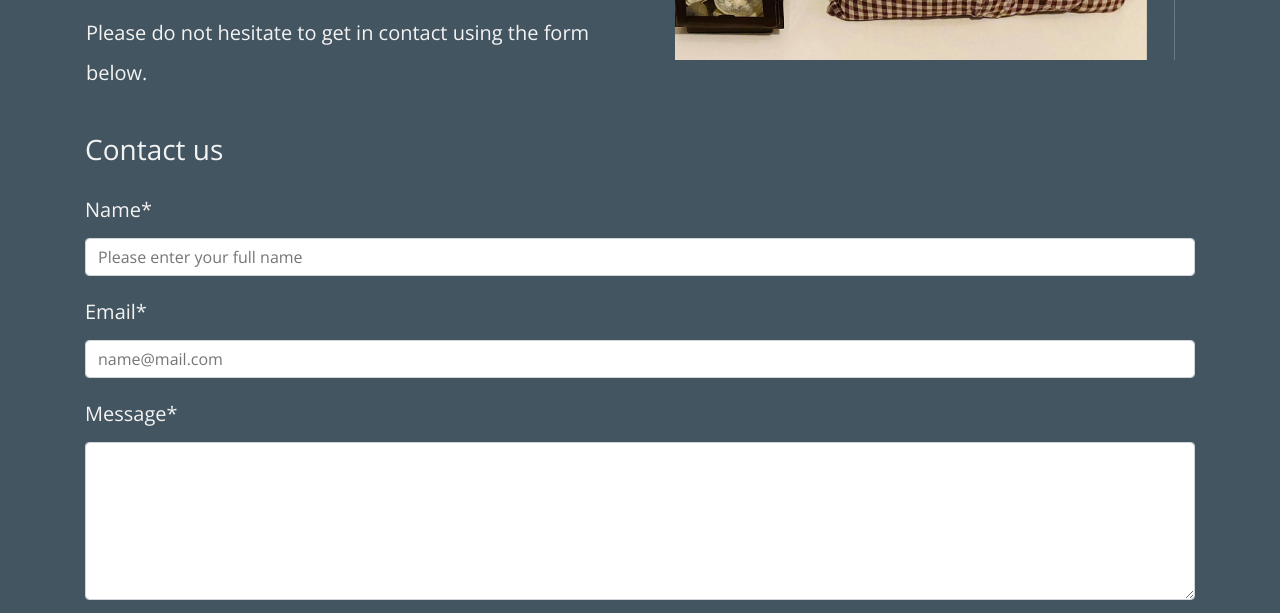
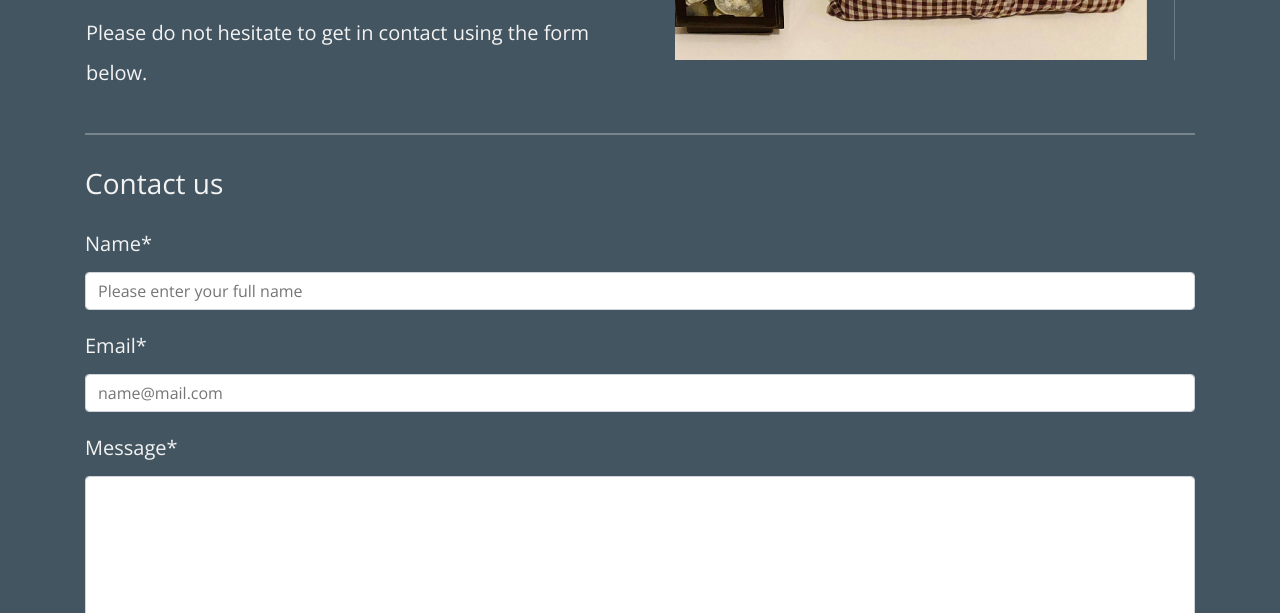
Before and after one commit to l-sturgeon/ripillows, a plain HTML site: page index.html in a window 1280 px wide. Shown: the part 1181-1794 px from the top of the page. Drawn offline with nearby package versions, Linux system fonts and the light colour scheme.

Commit message:
border class added to contact h3

```diff
--- a/index.html
+++ b/index.html
@@ -67,7 +67,7 @@
     </div>
 <!-- Contact Form -->
     <div id="contact" class="container">
-      <h3>Contact us</h3>
+      <h3 class="white-border-top">Contact us</h3>
           <form id="my-form" class="fcf-form-class" action="https://formspree.io/f/mleadlvd" method="POST">
             <div class="fcf-form-group">
               <label>Name*</label>
```
